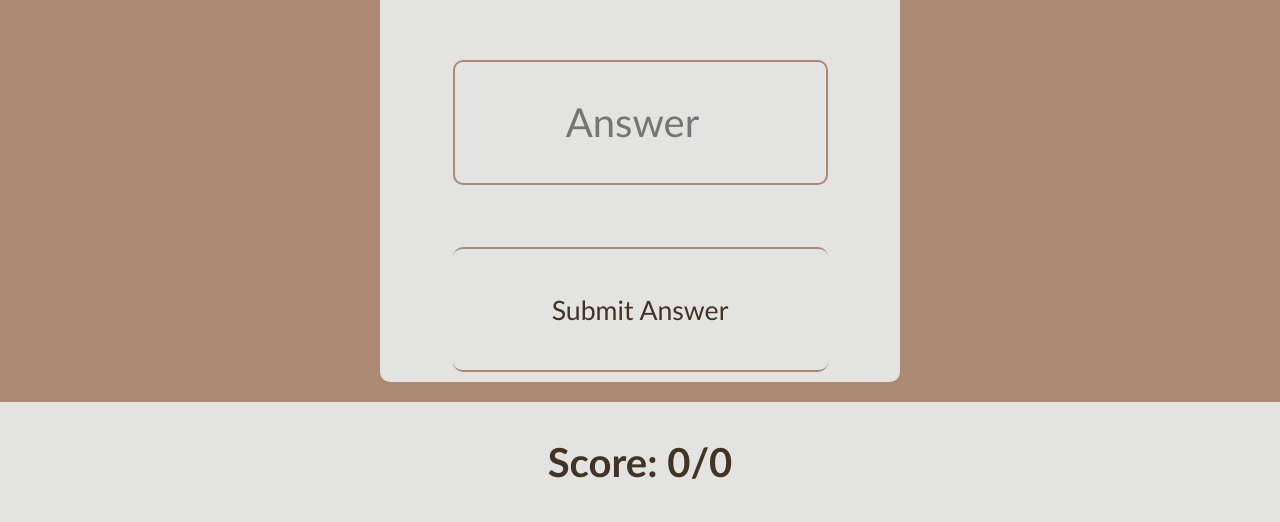
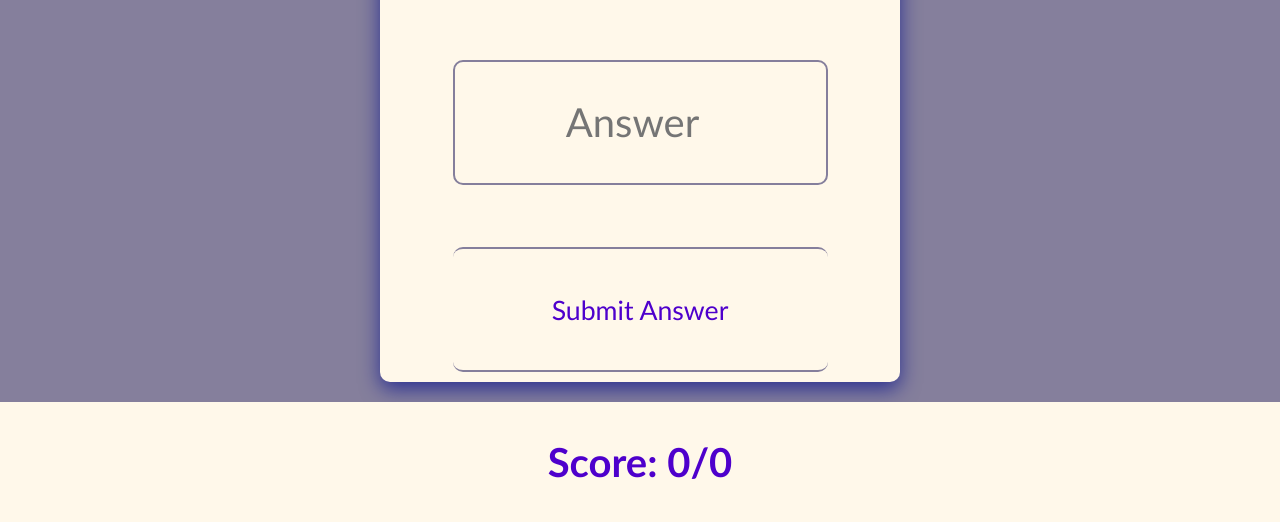
Before and after one commit to RhysBray/maths-question-generator, a website: page public/index.html in a window 1280 px wide. Shown: the part 278-800 px from the top of the page. Drawn offline with Linux system fonts and the light colour scheme.

Commit message:
styling tweak and shadow added

```diff
--- a/public/main.scss
+++ b/public/main.scss
@@ -1,7 +1,7 @@
 // variables
-$primary-color: rgb(172, 137, 114);
-$secondary-color: hsl(30, 29%, 20%);
-$tertiary-color: rgb(227, 228, 226);
+$primary-color: rgb(133, 127, 156);
+$secondary-color: hsl(263, 100%, 40%);
+$tertiary-color: rgb(255, 248, 234);
 
 $base-padding: 10px;
 
@@ -57,6 +57,7 @@ body {
       height: 85vw;
       padding: $base-padding;
       border-radius: 10px;
+      box-shadow: 0px 7px 20px 0px rgba(6, 15, 141, 0.7);
       h2,
       input,
       div {
```
Also changed, not shown: public/main.css, 1 other file.
